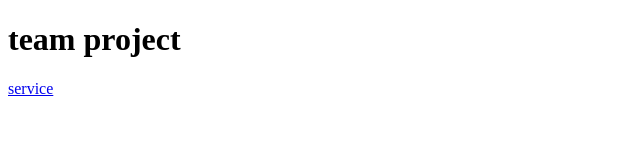
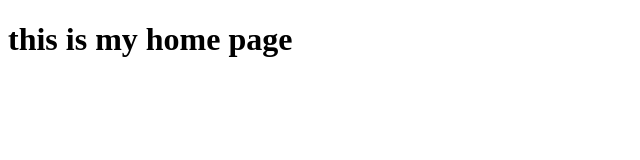
Before and after one commit to gokuljayan777/project, a plain HTML site: page home.html in a window 1280 px wide. Shown: the whole page, without its empty margins (0-640 px from the left). Drawn offline with Linux system fonts and the light colour scheme.

Commit message:
home.html

```diff
--- a/home.html
+++ b/home.html
@@ -6,9 +6,7 @@
     <title>head</title>
 </head>
 <body>
-    <h1>team project</h1>
-
-    <a href="service.html">service</a>
+<h1>this is my home page</h1>
 
 </body>
 </html>
```
